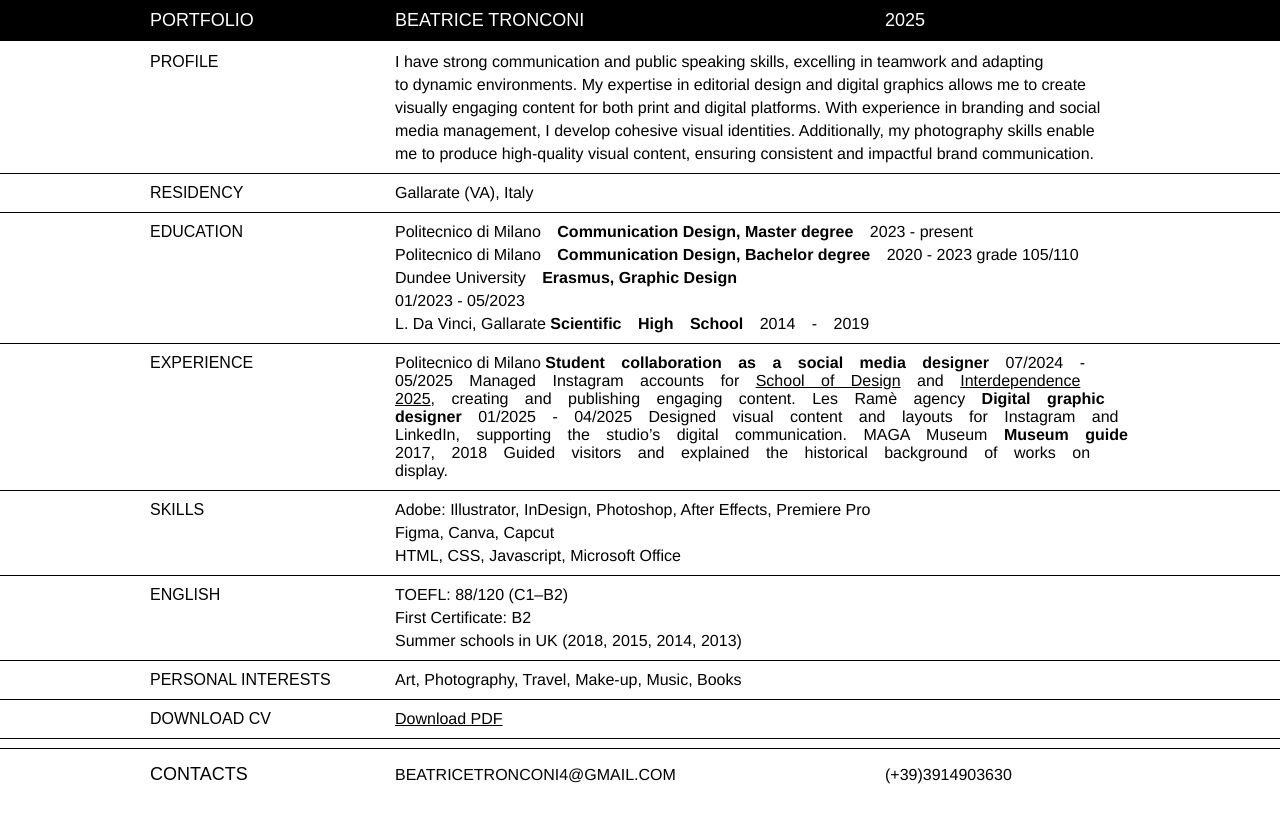
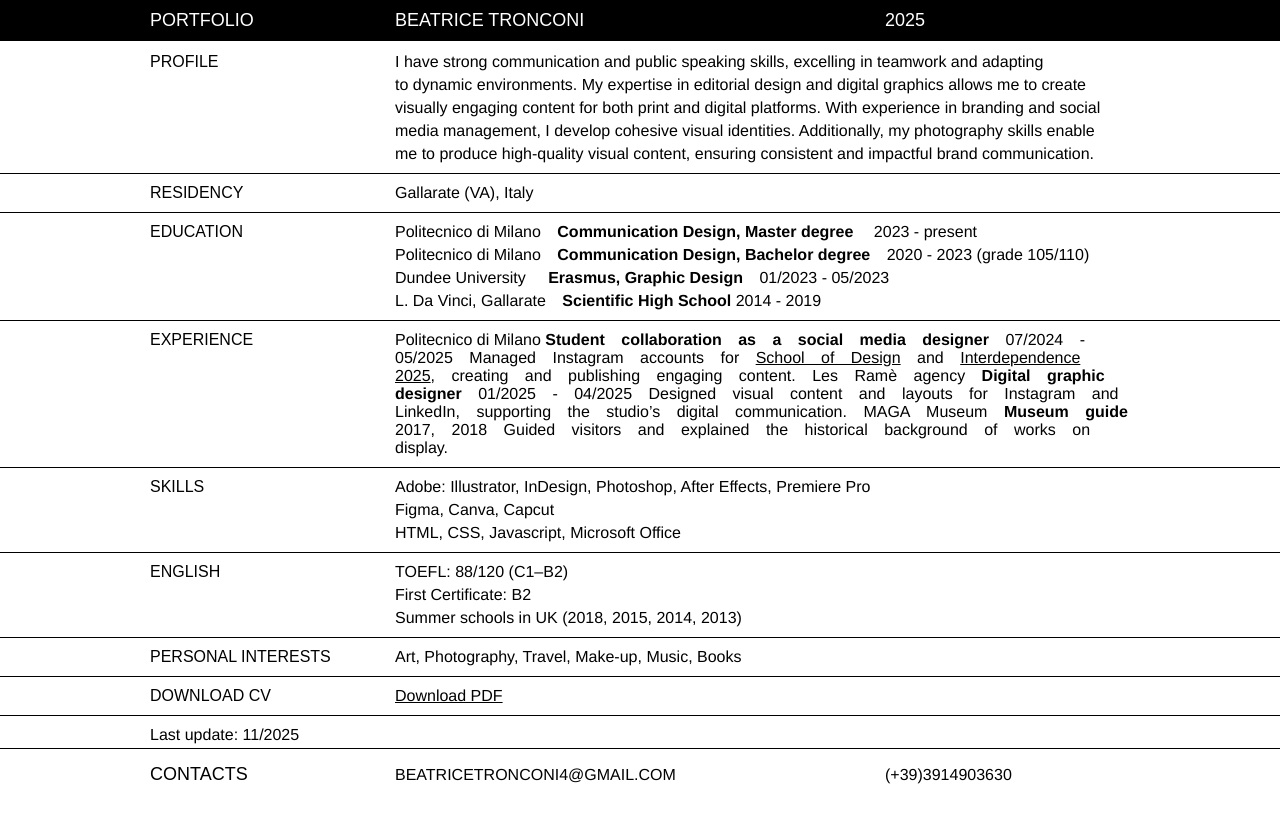
Before and after one commit to beatricetronconi/beatricetronconi.github.io, a plain HTML site: page aboutme.html in a window 1280 px wide. Drawn offline with Linux system fonts and the light colour scheme; a web font is replaced by a local one.

Commit message:
Update aboutme.html

```diff
--- a/aboutme.html
+++ b/aboutme.html
@@ -84,10 +84,10 @@
         <span class="category">EDUCATION</span>
       </div>
       <div class="col col-content">
-        <span>Politecnico di <span style="word-spacing:12px;"> Milano </span> <b>Communication <span style="word-spacing:12px;"> Design,</span> Master <span style="word-spacing:12px;"> degree </b>  2023 - present </span>
-        <span>Politecnico di <span style="word-spacing:12px;"> Milano </span> <b>Communication <span style="word-spacing:12px;"> Design,</span> Bachelor <span style="word-spacing:12px;"> degree </b>  2020 - 2023 grade 105/110</span>
-        <span>Dundee <span style="word-spacing:12px;"> University </span> <b>Erasmus, Graphic <span style="word-spacing:12px;"> Design </b>  </span>  01/2023 - 05/2023 </span>
-        <span>L. Da Vinci, Gallarate <span style="word-spacing:12px;"> <b>Scientific High School</b> <span style="word-spacing:12px;"> 2014 - 2019</span>
+        <span>Politecnico di <span style="word-spacing:12px;"> Milano </span> <b>Communication <span style="word-spacing:12px;"> Design,</span> Master <span style="word-spacing:16px;"> degree </b>  2023 - present </span>
+        <span>Politecnico di <span style="word-spacing:12px;"> Milano </span> <b>Communication <span style="word-spacing:12px;"> Design,</span> Bachelor <span style="word-spacing:12px;"> degree </b>  2020 - 2023 (grade 105/110)</span>
+        <span>Dundee <span style="word-spacing:18px;"> University </span> <b>Erasmus, Graphic <span style="word-spacing:12px;"> Design </b>  <span style="word-spacing:12px;"> </span>  01/2023 - 05/2023 </span>
+        <span>L. Da Vinci, <span style="word-spacing:12px;"> Gallarate </span> <b>Scientific High School</b> <span style="word-spacing:12px;"> </span> 2014 - 2019</span>
       </div>
     </div>
     <div class="inner content-row mobile-desc">
```
